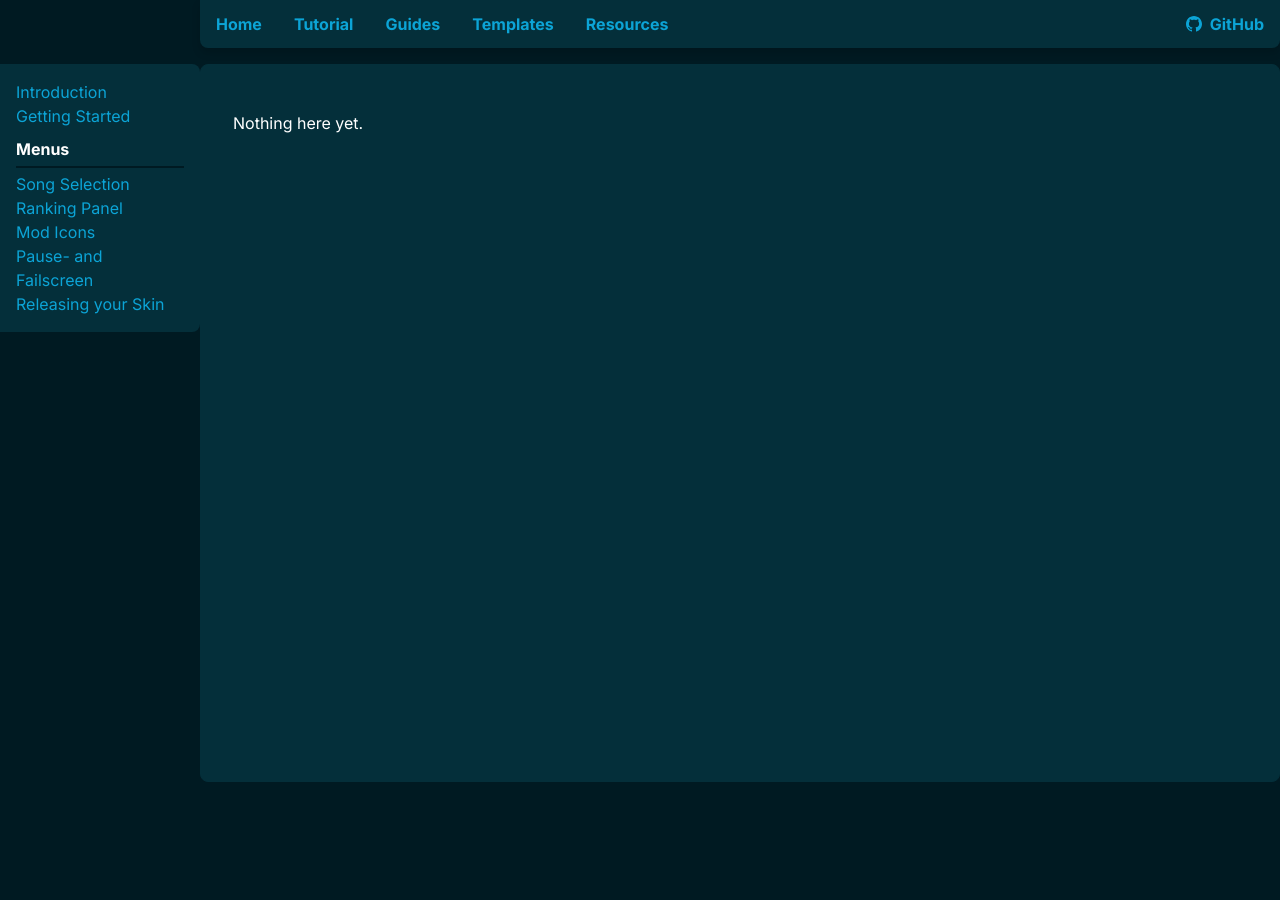
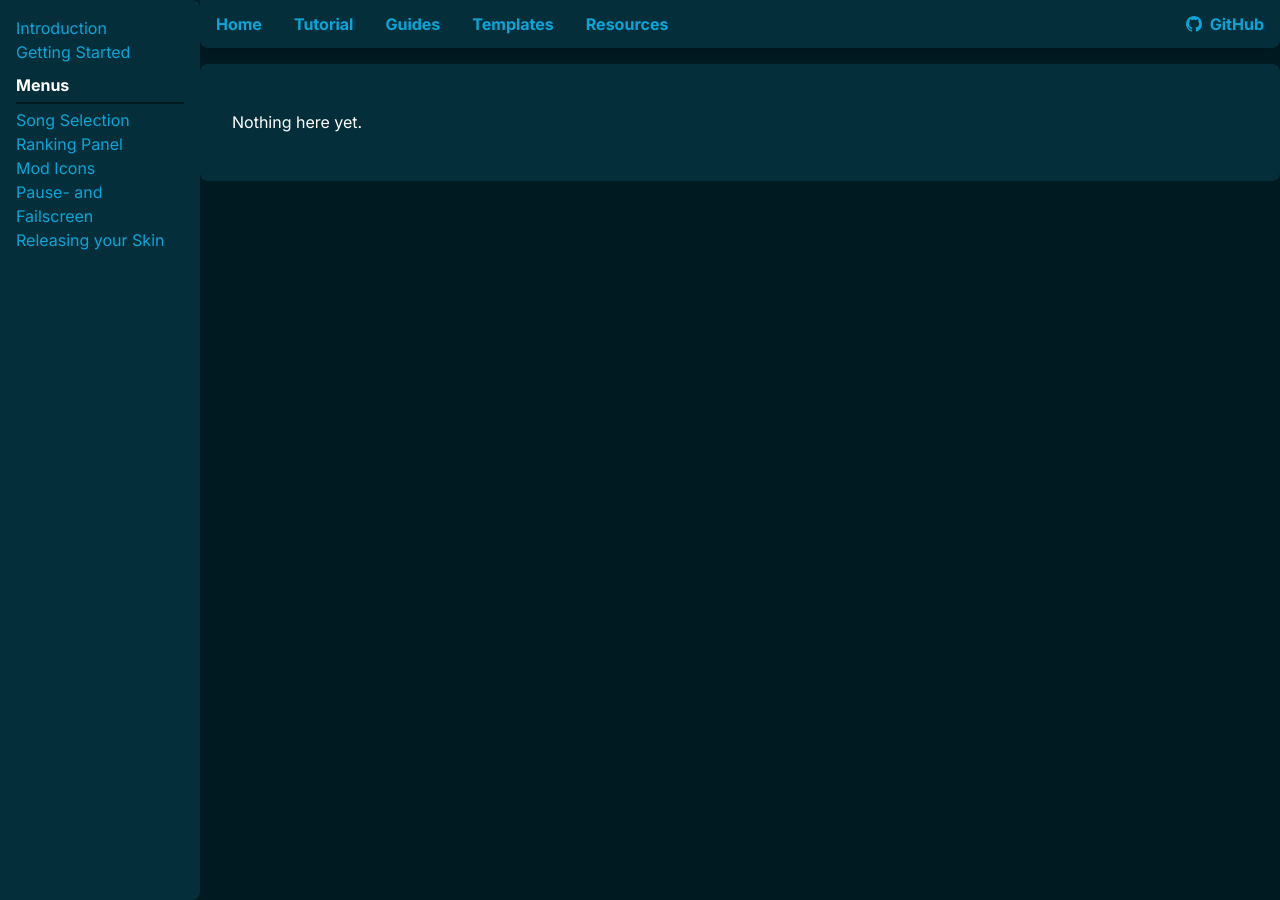
Before and after one commit to RockRoller01/skinninginfo, a Jekyll site: the page built from tutorial/mod_icons.md, in a window 1280 px wide. Built offline with Jekyll 4.4.1, drawn with Linux system fonts in a browser that asks for light colours.

Commit message:
Fixes for sidenav
* Resolves #3
* Clean up CSS
* Merge sidenav stylesheet into main
* Icons to use 'currentColor' instead of --link, this will automatically change the fill to whatever the color is set to

```diff
--- a/_layouts/master.html
+++ b/_layouts/master.html
@@ -8,10 +8,9 @@
   <link href="https://fonts.googleapis.com/css2?family=Inter:wght@100;200;300;400;500;600;700;800;900&display=swap" rel="stylesheet">
 </head>
 
-<body>
-  <header class="header {{ layout.header_class }}">
-    <div class="navbar">
-      <div class="content">
+<body class="{{ layout.body_class }}">
+  <header class="header">
+    <nav class="navbar">
       <a href="{{site.baseurl}}/">Home</a>
       <a href="{{site.baseurl}}/tutorial/introduction">Tutorial</a>
       <a href="{{site.baseurl}}/guides/toc">Guides</a>
@@ -21,11 +20,8 @@
         <path fill-rule="evenodd" clip-rule="evenodd" d="M16 0C7.16 0 0 7.16 0 16C0 23.08 4.58 29.06 10.94 31.18C11.74 31.32 12.04 30.84 12.04 30.42C12.04 30.04 12.02 28.78 12.02 27.44C8 28.18 6.96 26.46 6.64 25.56C6.46 25.1 5.68 23.68 5 23.3C4.44 23 3.64 22.26 4.98 22.24C6.24 22.22 7.14 23.4 7.44 23.88C8.88 26.3 11.18 25.62 12.1 25.2C12.24 24.16 12.66 23.46 13.12 23.06C9.56 22.66 5.84 21.28 5.84 15.16C5.84 13.42 6.46 11.98 7.48 10.86C7.32 10.46 6.76 8.82 7.64 6.62C7.64 6.62 8.98 6.2 12.04 8.26C13.32 7.9 14.68 7.72 16.04 7.72C17.4 7.72 18.76 7.9 20.04 8.26C23.1 6.18 24.44 6.62 24.44 6.62C25.32 8.82 24.76 10.46 24.6 10.86C25.62 11.98 26.24 13.4 26.24 15.16C26.24 21.3 22.5 22.66 18.94 23.06C19.52 23.56 20.02 24.52 20.02 26.02C20.02 28.16 20 29.88 20 30.42C20 30.84 20.3 31.34 21.1 31.18C27.42 29.06 32 23.06 32 16C32 7.16 24.84 0 16 0V0Z"/>
         </svg>
         GitHub</a>
-      </div>
-    </div>
+    </nav>
   </header>
-  <div class="container">
   {{ content }}
-  </div>
 </body>
 </html>
--- a/_layouts/tutorial-sidenav.html
+++ b/_layouts/tutorial-sidenav.html
@@ -1,11 +1,9 @@
 ---
 layout: master
-header_class: tutorial
+body_class: tutorial_sidenav
 ---
 
-<link rel="stylesheet" href="{{site.baseurl}}/css/sidenav.css">
-
-<div class="sidenav">
+<nav class="sidenav">
     <a href="{{site.baseurl}}/tutorial/introduction">Introduction</a>
     <a href="{{site.baseurl}}/tutorial/getting_started">Getting Started</a>
     <h1 id="Menus">Menus</h1>
@@ -14,7 +12,7 @@ header_class: tutorial
     <a href="{{site.baseurl}}/tutorial/mod_icons">Mod Icons</a>
     <a href="{{site.baseurl}}/tutorial/pause-_and_failscreen">Pause- and Failscreen</a>
     <a href="{{site.baseurl}}/tutorial/releasing">Releasing your Skin</a>
-</div>
+</nav>
 <main class="main">
     {{ content }}
 </main>
--- a/css/main.css
+++ b/css/main.css
@@ -1,48 +1,40 @@
-*{
+* {
     box-sizing: border-box;
 }
-:root{
+
+:root {
     --link: #0CA4D6;
     --link-hover: #26C9FF;
     --line: #0CA4D6;
     --background: #042f3a;
-    --text: white;
+    --text: #fff;
     --dark-background: #001A22;
     --content-width: 1200px;
 
     /* if the sidenav's width is going to be set manually,
      * change this value to adjust header's positioning too
      */
-    --tutorial-sidenav-width: 200px;
+    --sidenav-width: 200px;
 }
-body{
+
+body {
     background-color: var(--dark-background);
     color: var(--text);
     font-family: 'Inter', sans-serif;
     margin: 0;
 }
 
-/* container */
-.container {
-    display: flex;
-    justify-content: space-between;
+/* content */
+.main{
+    margin: auto;
+    margin-bottom: 64px;
+    padding: 32px;
+    background-color: var(--background);
+    border-radius: 8px;
+    line-height: 1.3;
+    max-width: var(--content-width);
 }
 
-/* content */
-.main{
-    flex-grow: 1;
-    margin: auto;
-    margin-bottom: 64px;
-    background-color: var(--background);
-    padding: 32px;
-    border-style: solid;
-    border-color: var(--background);
-    border-width: 1px;
-    border-radius: 8px;
-    line-height: 1.3;
-    min-height: calc(100vh - 64px*2 - 54px);
-    max-width: var(--content-width);
-}
 .main ul{
     list-style-type: disc;
 }
@@ -70,7 +62,7 @@ details > summary{
 }
 
 /* header and line */
-h1{
+h1 {
     border-bottom: solid;
     border-width: 2px;
     border-color: var(--dark-background);
@@ -78,13 +70,13 @@ h1{
     line-height: 34px;
     padding-bottom: 12px;
 }
-h1:first-child{
+h1:first-child {
     margin-top: 0px;
 }
-h2{
+h2 {
     font-size: 32px;
 }
-hr{
+hr {
     color: var(--dark-background);
 }
 
@@ -92,17 +84,19 @@ hr{
 .header {
     position: sticky;
     top: 0;
-    margin-bottom: 16px;
-}
-.header.tutorial {
-    margin-left: var(--tutorial-sidenav-width);
 }
 .navbar {
+    margin: 0 auto;
+    margin-bottom: 16px;
     font-weight: 700;
-    display: flex;
-    justify-content: center;
+    max-width: var(--content-width);
+    background-color: var(--background);
+    box-shadow: 0px 5px 9px 0px rgba(0,0,0,0.15);
+    border-radius: 0 0 8px 8px;
+    overflow: hidden;
 }
-.navbar a{
+
+.navbar a {
     float: left;
     display: inline-flex;
     color: var(--link);
@@ -112,23 +106,53 @@ hr{
     text-decoration: none;
     transition: 200ms ease all;
 }
-.navbar a:hover{
+.navbar a:hover {
     background: rgba(0,0,0,0.3);
     color: var(--text);
 }
-.navbar > .content{
-    max-width: var(--content-width);
-    flex: 1;
-    background-color: var(--background);
-    box-shadow: 0px 5px 9px 0px rgba(0,0,0,0.15);
-    border-radius: 0 0 8px 8px;
-    overflow: hidden;
-}
 
 /* Icons */
-.icon{
+.icon {
    width: 16px;
    height: 16px;
    margin-right: 8px;
-   fill: var(--link)
+   fill: currentColor;
 }
+
+/* sidebar navigation */
+.sidenav {
+    position: fixed;
+    top: 0;
+    height: 100vh;
+    min-width: var(--tutorial-sidenav-width);
+    width: 200px;
+    background-color: var(--background);
+    overflow-x: hidden;
+    overflow-y: auto;
+    padding: 16px;
+    border-radius: 0 8px 8px 0;
+    line-height: 24px;
+    float: left;
+}
+.sidenav a {
+    text-decoration: none;
+    color: var(--link);
+    display: block;
+}
+.sidenav a:hover, .sidenav a:focus, .sidenav a:active {
+    color: var(--text);
+}
+.sidenav h1 {
+    margin-top: 4px;
+    margin-bottom: 4px;
+    padding: 0;
+    font-size: 16px;
+}
+
+/* @media queries */
+@media (max-width: 1600px) {
+    /* 1600px = sidebar width + max content width */
+    body.tutorial_sidenav .main, body.tutorial_sidenav .navbar {
+        margin-left: calc(var(--sidenav-width));
+    }
+}
--- a/css/sidenav.css
+++ /dev/null
@@ -1,38 +0,0 @@
-:root{
-    --link: #0CA4D6;
-    --link-hover: #26C9FF;
-    --line: #0CA4D6;
-    --background: #042f3a;
-    --text: white;
-    --dark-background: #001A22;
-}
-.sidenav{
-    position: sticky;
-    top: 0;
-    height: min-content;
-    max-height: 100vh;
-    overflow-y: auto;
-    min-width: var(--tutorial-sidenav-width);
-    width: 200px;
-    background-color: var(--background);
-    overflow-x: hidden;
-    padding: 16px;
-    border-radius: 0 8px 8px 0;
-    line-height: 24px;
-}
-.sidenav a{
-    text-decoration: none;
-    color: var(--link);
-    display: block;
-}
-.sidenav a:hover, .sidenav a:focus, .sidenav a:active{
-    color: var(--text);
-}
-.sidenav h1{
-    margin-top: 4px;
-    margin-bottom: 4px;
-    padding: 0 16px;
-    font-size: 16px;
-    padding-bottom: 0px;
-    padding-left: 0px;
-}
```
Lines whose indentation alone changed are shown as unchanged.
